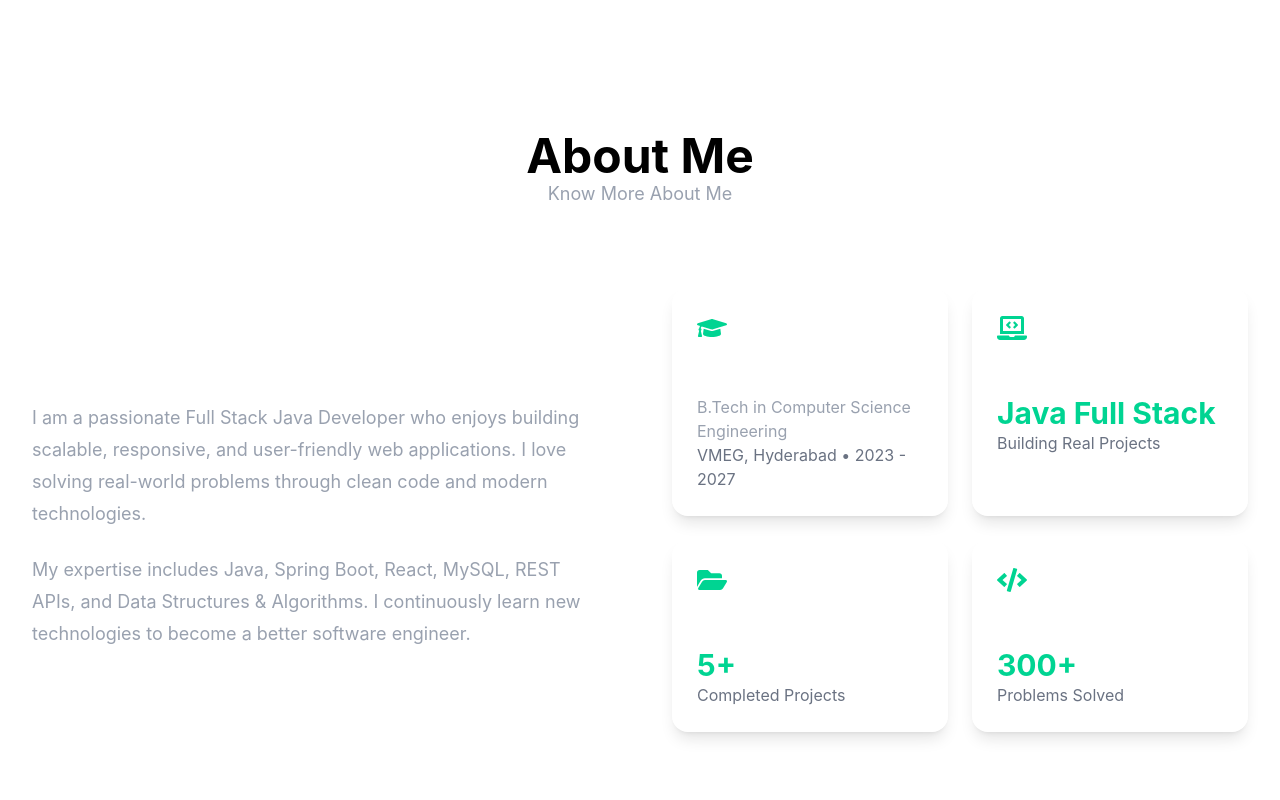
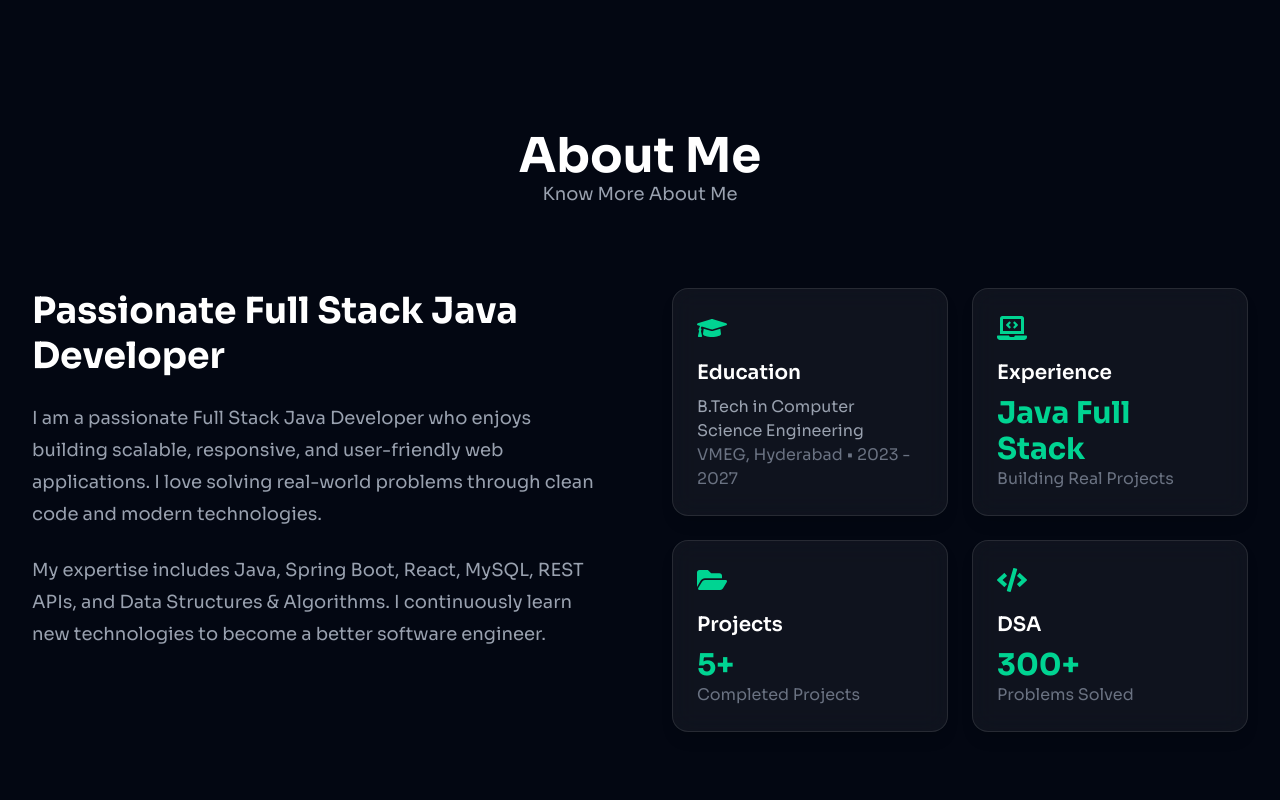
Before and after one commit to Jamalpoor-Indu-Bai/Portfolio, a React app: page / in a window 1280 px wide. Shown: the part 780-1580 px from the top of the page. Built offline with nearby package versions, Linux system fonts and the light colour scheme; the HTML template or start-up script is replaced by a standard one; a web font is replaced by a local one.

Commit message:
Made changes so that the background becomes dark

```diff
--- a/src/App.jsx
+++ b/src/App.jsx
@@ -10,7 +10,7 @@ import Footer from "./components/Footer";
 function App() {
   return (
 
-    <>
+    <div className="min-h-screen bg-gray-950 text-white">
      <Navbar />
      <Hero />
      <About />
@@ -18,7 +18,7 @@ function App() {
     <Projects />
     <Contact />
     <Footer />
-     </>
+     </div>
 
   );
 };
--- a/src/components/SectionTitle.jsx
+++ b/src/components/SectionTitle.jsx
@@ -4,7 +4,7 @@ const SectionTitle = ({title,subtitle}) => {
 
   return (
     <div className='mb-12 text-center'>
-        <h2 className='text-4xl font-bold text-black md:text-5xl'>{title}</h2>
+        <h2 className='text-4xl font-bold text-white md:text-5xl'>{title}</h2>
         {subtitle && (<p className='text-gray-400 text-lg'>{subtitle}</p>)}
 
     </div>
--- a/src/index.css
+++ b/src/index.css
@@ -1,2 +1,6 @@
 @import url('https://fonts.googleapis.com/css2?family=Martel+Sans:wght@600&family=Roboto:ital,wght@0,100;0,300;0,400;0,500;0,700;0,900;1,100;1,300;1,400;1,500;1,700;1,900&family=Sora:wght@100..800&display=swap');
 @import "tailwindcss";
+
+body {
+  font-family: "Sora", sans-serif;
+}
```
